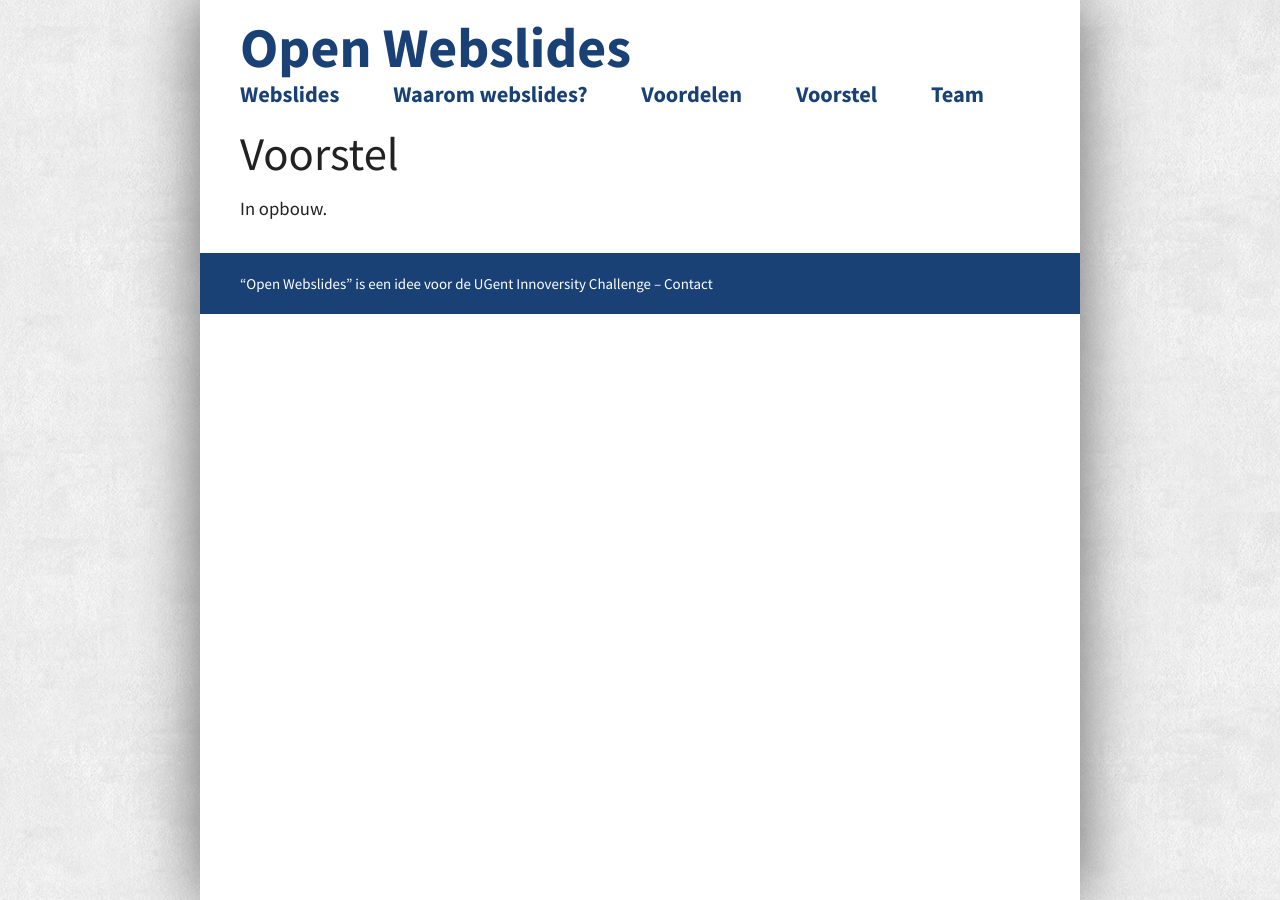
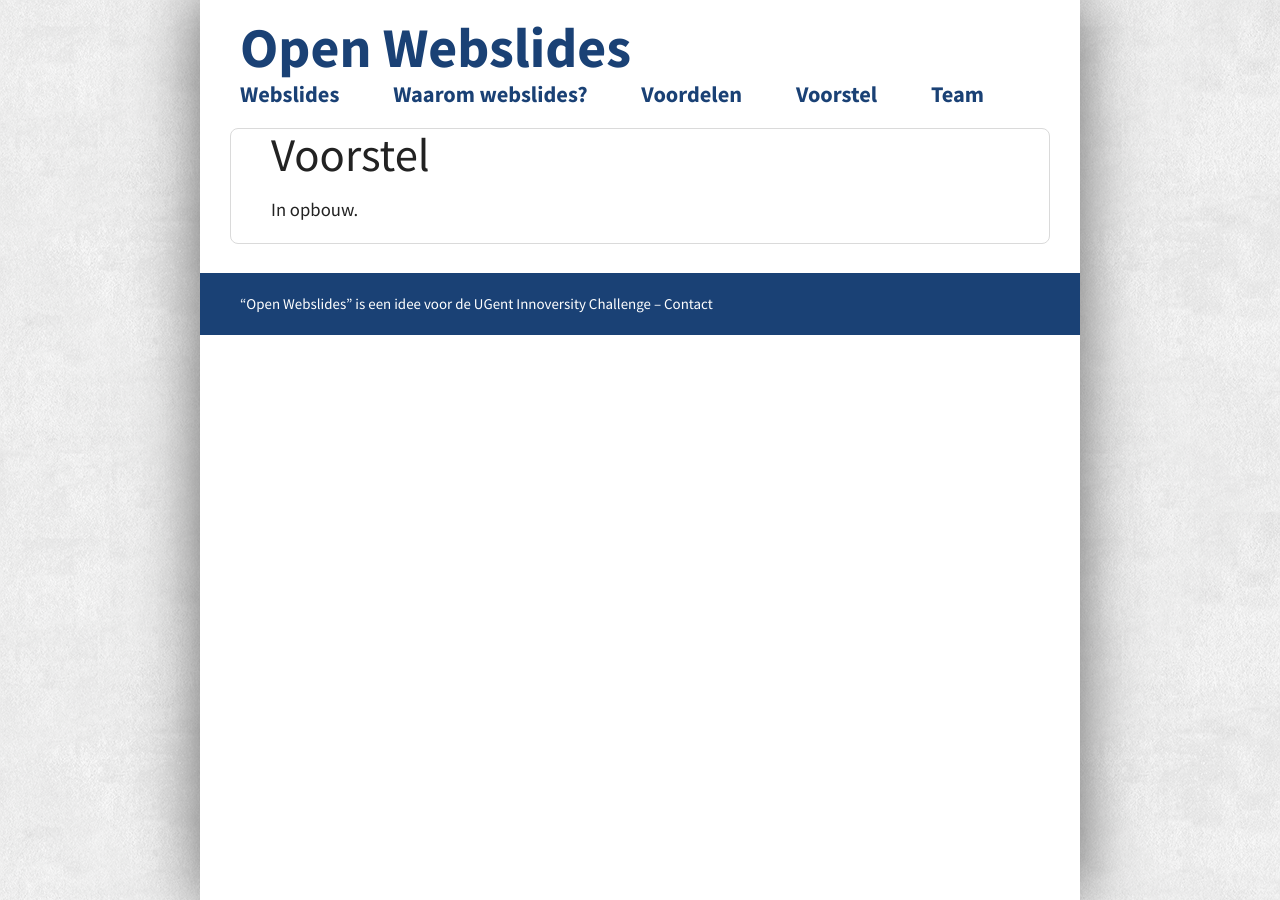
Before and after one commit to OpenWebslides/openwebslides.github.io-old, a Jekyll site: the page built from voorstel.md, in a window 1280 px wide. Built offline with Jekyll 4.4.1, drawn with Linux system fonts in a browser that asks for light colours.

Commit message:
added round borders

```diff
--- a/_sass/_layout.scss
+++ b/_sass/_layout.scss
@@ -87,4 +87,8 @@ nav {
 
 main {
   padding: 0 $gutter;
+  border: 1px solid #dadada;
+  border-radius: 8px;
+  margin-right: 30px;
+  margin-left: 30px
 }
```
